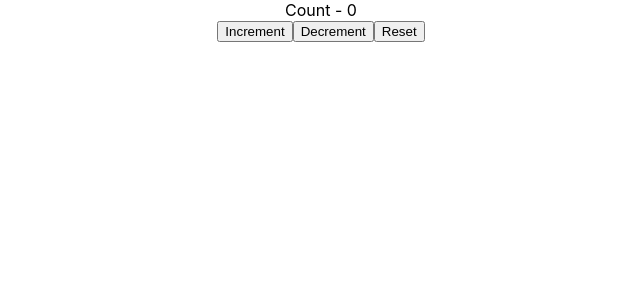
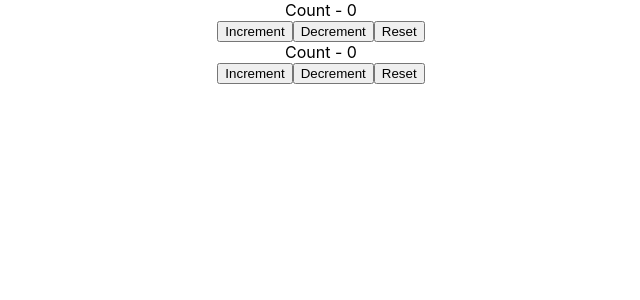
Before and after one commit to siegfred14/react-hooks, a React (Create React App) app: page / in a window 1280 px wide. Shown: the top 300 px of the page, without its empty margins (319-959 px from the left). Built offline with nearby package versions, Linux system fonts and the light colour scheme.

Commit message:
counterTwo JSX created

```diff
--- a/src/components/CounterThree.js
+++ b/src/components/CounterThree.js
@@ -20,6 +20,9 @@
 
 function CounterThree() {
   const [count, dispatch] = useReducer(reducer, initialState);
+  //   we will add another counter which would also have the same state transition
+  // we would create additional counters by specifying multiple useReducers
+  const [countTwo, dispatchTwo] = useReducer(reducer, initialState);
 
   return (
     <div>
@@ -27,6 +30,14 @@
       <button onClick={() => dispatch("increment")}>Increment</button>
       <button onClick={() => dispatch("decrement")}>Decrement</button>
       <button onClick={() => dispatch("reset")}>Reset</button>
+
+      {/* CountTwo jsx */}
+      <div>
+        <div>Count - {countTwo} </div>
+        <button onClick={() => dispatchTwo("increment")}>Increment</button>
+        <button onClick={() => dispatchTwo("decrement")}>Decrement</button>
+        <button onClick={() => dispatchTwo("reset")}>Reset</button>
+      </div>
     </div>
   );
 }
```
